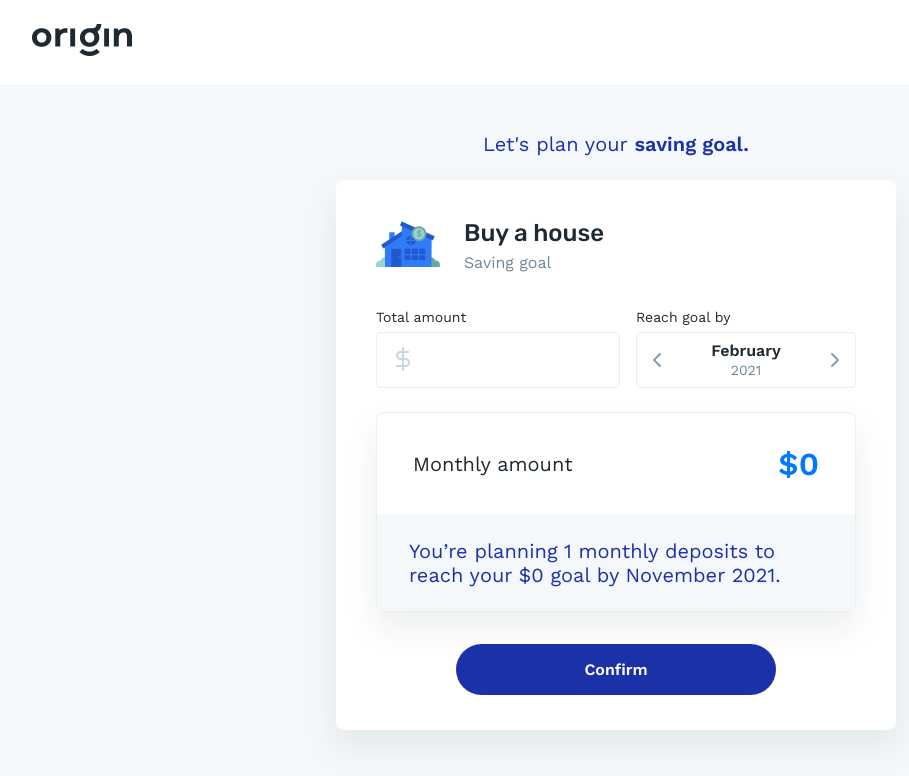
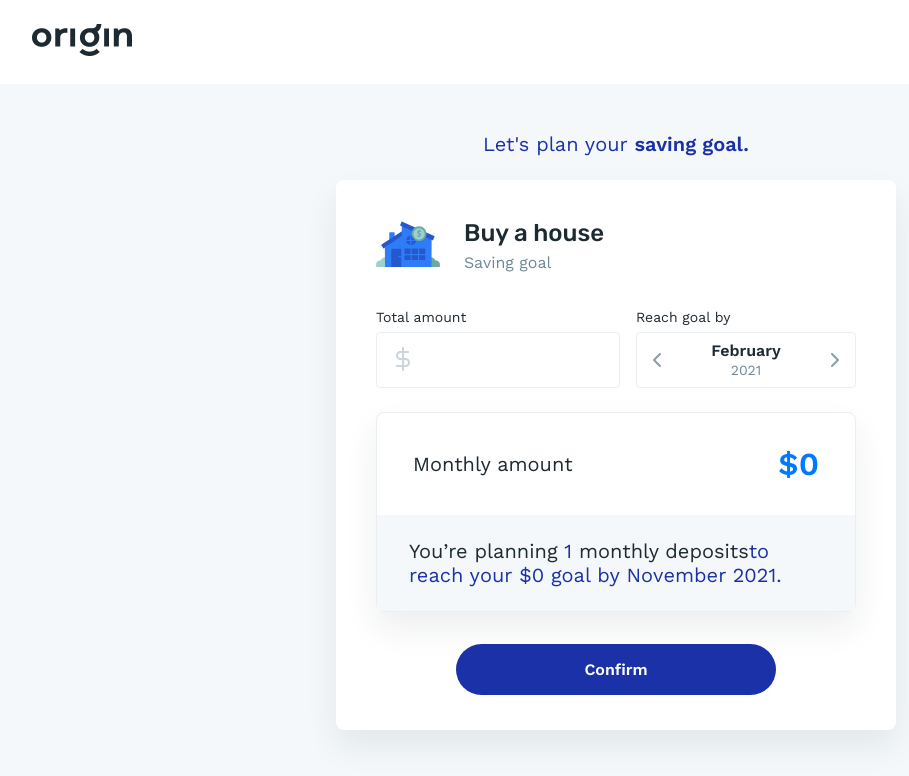
Before and after one commit to eduardogerentklein/saving-goal, a Next.js app: page / in a window 1280 px wide. Shown: the top 776 px of the page, without its empty margins (24-933 px from the left). Built offline with nearby package versions, Linux system fonts and the light colour scheme.

Commit message:
fix: separated planning goal text.

```diff
--- a/src/pages/index.tsx
+++ b/src/pages/index.tsx
@@ -201,9 +201,13 @@ const Index: NextPage = () => (
           <AmountCurrency color='secondary'>$0</AmountCurrency>
         </MonthlyAmountBox>
         <PlanningGoalBox>
-          <Span>
-            You’re planning 1 monthly deposits to reach your $0 goal by November
-            2021.
+          <Span color='gray-100'>
+            You’re planning&nbsp;
+            <Span>1</Span> monthly deposits
+            <Span>to reach your&nbsp;</Span>
+            <Span>$0&nbsp;</Span>
+            <Span>goal by&nbsp;</Span>
+            <Span>November 2021.</Span>
           </Span>
         </PlanningGoalBox>
       </MonthlyAmountContainer>
```
